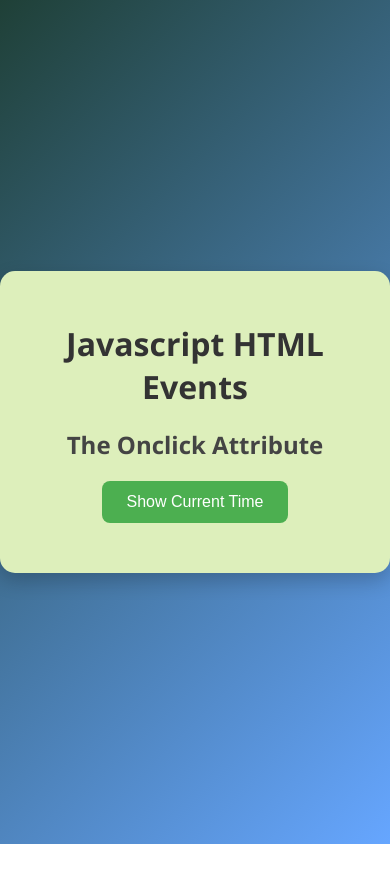
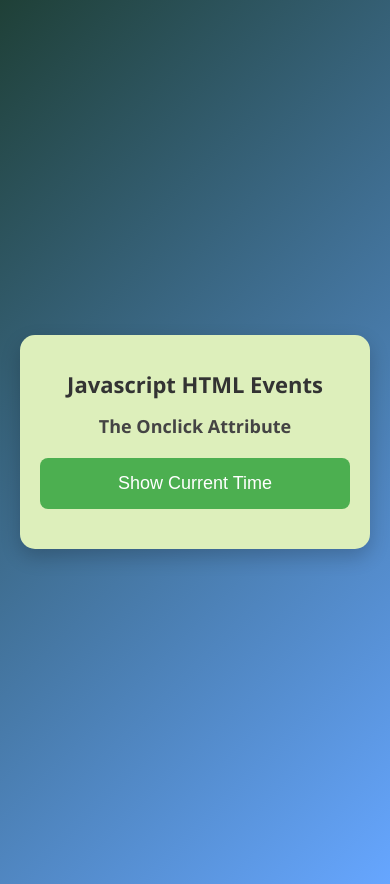
Before and after one commit to jhapriya909/Daily-Class_JS, a plain HTML site: page Lecture18(Onclick)/Proindex.html in a window 390 px wide. Before the commit the page ends 844 px from the top, so only its background shows below. Drawn offline with Linux system fonts and the light colour scheme.

Commit message:
d:\JS Class\Daily-Class_JS\Lecture18(Onclick)\Proindex.html

```diff
--- a/Lecture18(Onclick)/Proindex.html
+++ b/Lecture18(Onclick)/Proindex.html
@@ -57,6 +57,37 @@
       color: #222;
       font-weight: bold;
     }
+
+
+     @media (max-width: 600px) {
+      body {
+        padding: 20px;
+      }
+
+      .container {
+        width: 100%;
+        padding: 20px;
+      }
+
+      h1 {
+        font-size: 22px;
+      }
+
+      h2 {
+        font-size: 18px;
+      }
+
+      button {
+        width: 100%;
+        padding: 15px;
+        font-size: 18px;
+      }
+
+      #demo {
+        font-size: 16px;
+      }
+    }
+
   </style>
 </head>
 <body>
```
